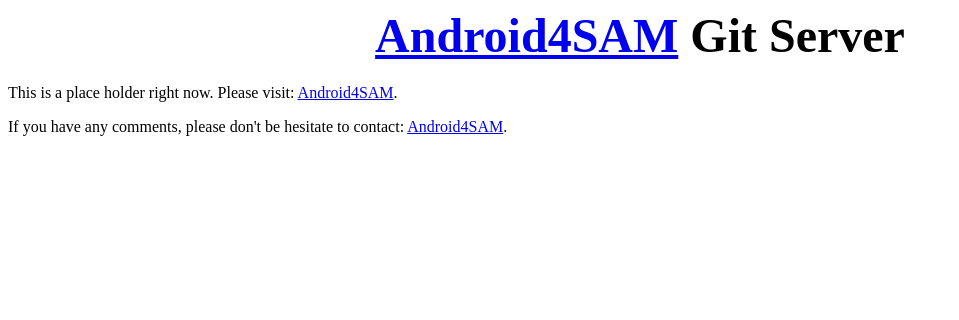
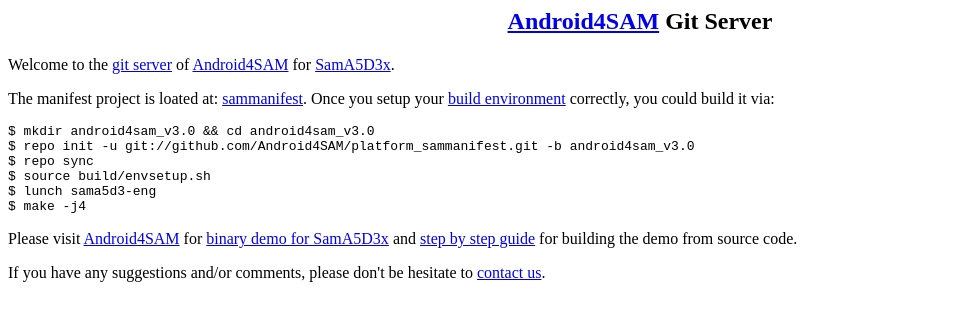
Before and after one commit to Android4SAM/android4sam.github.com, a plain HTML site: page index.html in a window 1280 px wide. Shown: the whole page, without its empty margins (0-959 px from the left). Drawn offline with Linux system fonts and the light colour scheme.

Commit message:
Update for Android4SAM update for SamA5D3x

```diff
--- a/index.html
+++ b/index.html
@@ -8,12 +8,27 @@
 
 <body>
 
-<h1 align="center"><font size="7"><a href="http://www.at91.com/android4sam">Android4SAM</a> Git Server</font></h1>
-<p>This is a place holder right now. Please visit: <a href="http://www.at91.com/android4sam">Android4SAM</a>.
+<h1 align="center"><font size="5"><a href="http://www.at91.com/android4sam">Android4SAM</a> Git Server</font></h1>
+<p>
+Welcome to the <a href="http://github.com/Android4SAM">git server</a> of <a href="http://www.at91.com/android4sam">Android4SAM</a> for <a href="http://www.atmel.com/products/microcontrollers/arm/sama5d3.aspx">SamA5D3x</a>.
+</p>
+<p>
+The manifest project is loated at: <a href="https://github.com/Android4SAM/platform_sammanifest">sammanifest</a>. Once you setup your <a href="http://source.android.com/source/initializing.html">build environment</a> correctly, you could build it via:
+</p>
+<pre>
+$ mkdir android4sam&#95;v3.0 &#38;&#38; cd android4sam&#95;v3.0
+$ repo init -u git://github.com/Android4SAM/platform&#95;sammanifest.git -b android4sam&#95;v3.0
+$ repo sync
+$ source build/envsetup.sh
+$ lunch sama5d3-eng
+$ make -j4
+</pre>
+<p>
+Please visit <a href="http://www.at91.com/android4sam/bin/view/Android4SAM/ICS4SAMA5D3xEK">Android4SAM</a> for <a href="http://www.at91.com/android4sam/bin/view/Android4SAM/DemoArchives">binary demo for SamA5D3x</a> and <a href="http://www.at91.com/android4sam/bin/view/Android4SAM/ICS4SAMA5D3xEK">step by step guide</a> for building the demo from source code.
 </p>
 
-<p>If you have any comments, please don't be hesitate to contact:
-<a href="mailto:jm.lin@atmel.com">Android4SAM</a>. </p>
+<p>If you have any suggestions and/or comments, please don't be hesitate to
+<a href="mailto:jm.lin@atmel.com">contact us</a>. </p>
 
 </body>
 <script type="text/javascript">
```
